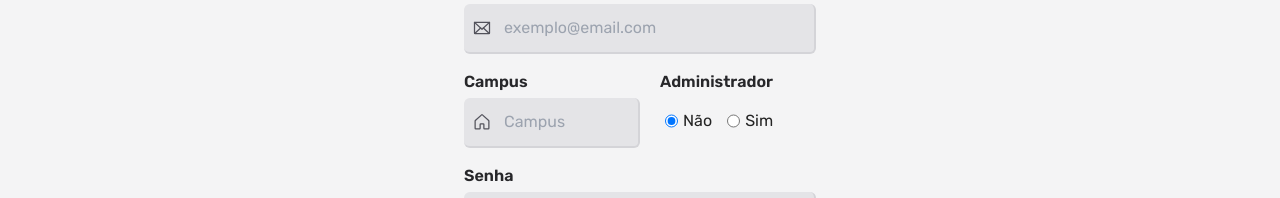
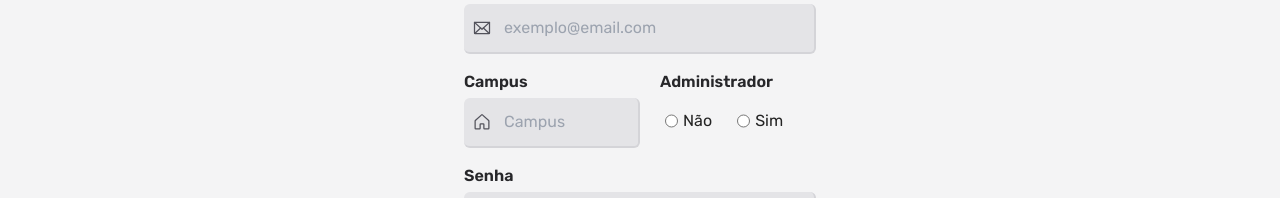
Before and after one commit to ifce-inova-2022/web, a React (Vite) app: page /register in a window 1280 px wide. Shown: the part 314-512 px from the top of the page. Built offline with nearby package versions, Linux system fonts and the light colour scheme.

Commit message:
Componente criado

```diff
--- a/src/components/RadioButton.tsx
+++ b/src/components/RadioButton.tsx
@@ -1,54 +1,62 @@
 import React from "react";
-import { Dispatch, useState } from "react";
+import { Dispatch } from "react";
+
+const RadioContext = React.createContext({ name: "", currentValue: null as any, setValue: (value: string) => { } });
 
 interface RadioProps {
   id: string;
   label: string;
-  type: "radio";
   name: string;
-  opt1: string;
-  opt2: string;
+  value: string;
   setValue: Dispatch<React.SetStateAction<string>>;
+  children: React.ReactNode;
 }
 
 export function RadioButton({
   id,
+  name,
   label,
-  type,
-  name,
-  opt1,
-  opt2,
+  value,
+  setValue,
+  children,
 }: RadioProps) {
-  const [selectedBtn, setSelectedBtn] = useState('isNotAdmin')
-  const isRadioSelected = (value: string): boolean => selectedBtn === value;
-  const handleRadioClick = (e: React.ChangeEvent<HTMLInputElement>): void => {
-    setSelectedBtn(e.currentTarget.value)
-  }
+
   return (
-    <div>
+    <RadioContext.Provider value={{ name, currentValue: value, setValue }}>
       <label className="text-zinc-800 font-semibold" htmlFor={id}>
         {label}
       </label>
 
-      <div className="mx-auto my-auto flex px-[5px] mt-[15px]">
-        <input
-          type={type}
-          name={name}
-          value="isNotAdmin"
-          checked={isRadioSelected("isNotAdmin")}
-          onChange={handleRadioClick}
-        />
-        <h3 className="ml-[5px] mr-[15px]">{opt1}</h3>
-
-        <input
-          type={type}
-          name={name}
-          value="isAdmin"
-          checked={isRadioSelected("isAdmin")}
-          onChange={handleRadioClick}
-        />
-        <h3 className="ml-[5px] mr-[15px]">{opt2}</h3>
+      <div className="mx-auto my-auto flex">
+        {children}
       </div>
-    </div>
+    </RadioContext.Provider>
   );
 }
+
+interface RadioButtonProps {
+  value: string;
+  type?: string;
+  opt: string;
+}
+
+export function RadioOption({
+  value,
+  type = "radio",
+  opt,
+}: RadioButtonProps) {
+  const { name, currentValue, setValue } = React.useContext(RadioContext);
+
+  return (
+    <div className="mx-auto my-auto flex px-[5px] mt-[15px]">
+      <input
+        name={name}
+        type={type}
+        value={value}
+        checked={currentValue === value}
+        onChange={setValue.bind(null, value)}
+      />
+      <h3 className="ml-[5px] mr-[15px]">{opt}</h3>
+    </div>
+  )
+}
--- a/src/pages/Register.tsx
+++ b/src/pages/Register.tsx
@@ -1,8 +1,8 @@
 import { Lock, User, Envelope, House } from "phosphor-react";
-import { useState, Dispatch, SetStateAction } from "react";
+import { useState } from "react";
 import { Button } from "../components/Button";
 import { FieldInput } from "../components/FieldInput";
-import { RadioButton } from "../components/RadioButton";
+import { RadioButton, RadioOption } from "../components/RadioButton";
 import { toast } from "react-toastify";
 
 export function Register() {
@@ -87,15 +87,17 @@ export function Register() {
           />
 
           <div className="ml-[20px]">
-            <RadioButton
-              id="isAdmin"
-              type="radio"
-              label="Administrador"
-              name="isAdmin"
-              opt1="Não"
-              opt2="Sim"
-              setValue={setAdmin}
-            />
+            {admin}
+            <RadioButton id="isAdmin" label="Administrador" name="isAdmin" value={admin} setValue={setAdmin}>
+              <RadioOption
+                value="isNotAdmin"
+                opt="Não"
+              />
+              <RadioOption
+                value="isAdmin"
+                opt="Sim"
+              />
+            </RadioButton>
           </div>
         </div>
 
```
